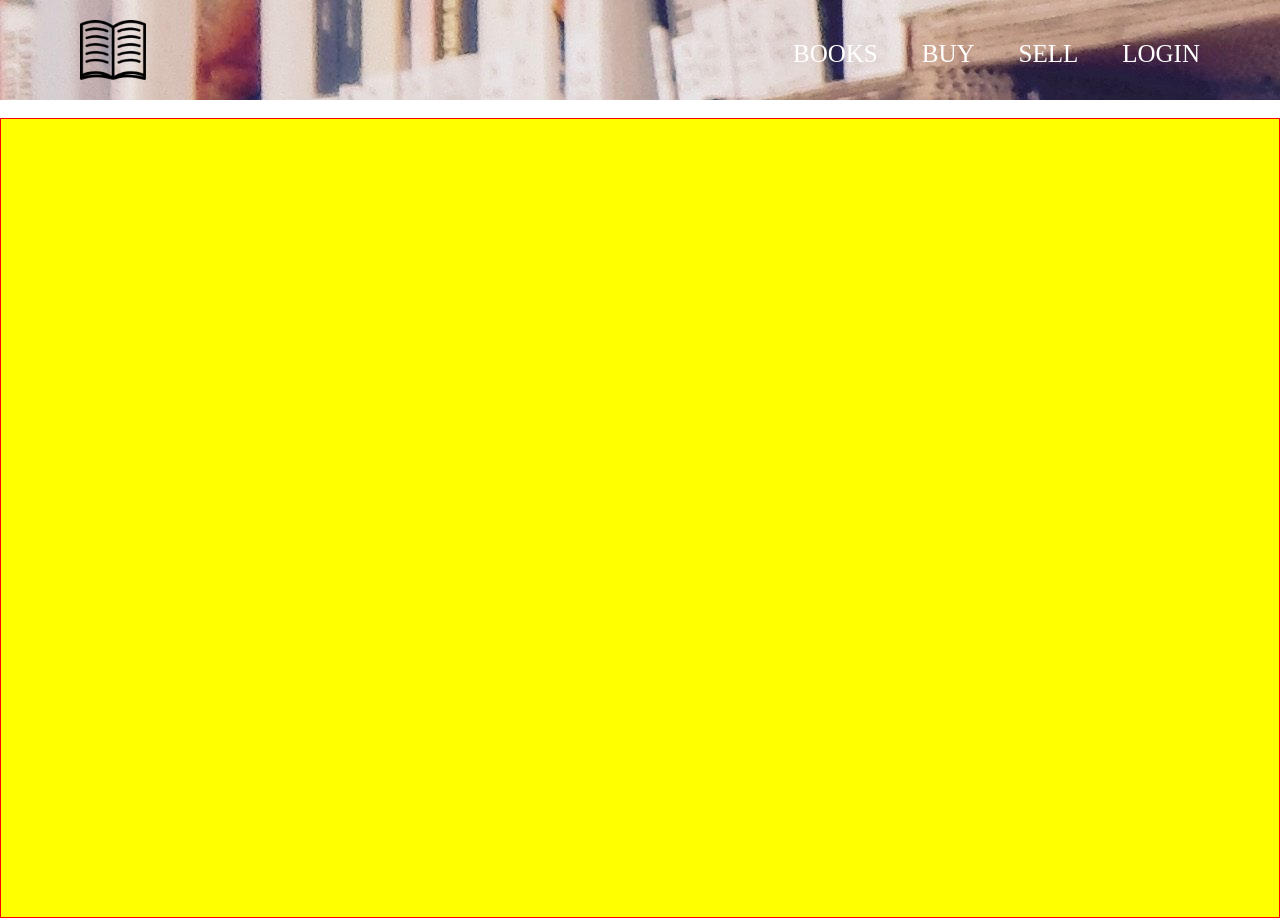
After one commit to vishwakarma-suraj/booksBazaar, a Django app: page /book_list/ in a window 1280 px wide. The commit adds this page. Run offline with Django 3.2, Linux system fonts and the light colour scheme.

Commit message:
book list page added

```diff
--- /dev/null
+++ b/booksBazaar/booksBazaar/app1/static/css/book_list.css
@@ -0,0 +1,65 @@
+
+*{
+	margin:0;
+	padding:0;
+	box-sizing:border-box;
+}
+
+
+.book-nav{
+
+	width:100%;
+	height:100px;
+
+	background:url(../images/1.jpg);
+
+}
+
+
+
+.book-logo {
+    height: 60px;
+    width: auto;
+    margin-left: 80px;
+    float: left;
+    margin-top: 20px;
+
+
+}
+
+.book-main-nav {
+    float: right;
+    margin-top: 40px;
+   padding-right:80px;
+
+}
+
+
+.book-main-nav li {
+
+    display: inline-block;
+    list-style: none;
+    margin-left: 40px;
+}
+
+
+
+
+
+.book-main-nav li a {
+
+color:white;
+    text-decoration: none;
+    font-size: 25px;
+}
+
+#bo-container{
+width:100%;
+height:100vh;
+border:1px solid red;
+padding-left:20px;
+padding-top:20px;
+overflow:hidden;
+background:yellow;
+
+}
--- a/booksBazaar/booksBazaar/app1/templates/app1/base.html
+++ b/booksBazaar/booksBazaar/app1/templates/app1/base.html
@@ -5,7 +5,8 @@
     <meta charset="utf-8" />
     <meta name="viewport" content="width=device-width, initial-scale=1.0" />
     <title></title>
-    <link rel="stylesheet" href="{% static 'css/main.css' %}" />
+{% block css%}
+{% endblock css%}
     <link rel="stylesheet" href="https://cdnjs.cloudflare.com/ajax/libs/font-awesome/4.7.0/css/font-awesome.min.css">
 
 </head>
--- /dev/null
+++ b/booksBazaar/booksBazaar/app1/templates/app1/books/book_list.html
@@ -0,0 +1,37 @@
+{% extends "app1/base.html" %}
+ {% load static %}
+{% block css%}
+
+ <link rel="stylesheet" href="{% static 'css/book_list.css' %}" />
+
+{% endblock css%}
+{% block content %}
+
+          <div class="book-nav">
+
+		   <img class="book-logo" src="{% static 'images/logo.png'%}">
+                <ul class="book-main-nav" id="book-check">
+                    <li><a href="#">BOOKS</a></li>
+                    <li><a href="#">BUY</a></li>
+                    <li><a href="#">SELL</a></li>
+                    <li><a href="#">LOGIN</a></li>
+
+                </ul>
+
+
+
+
+
+
+		  </div>
+
+
+
+<br>
+
+
+<div id="bo-container">
+
+
+ </div>
+ {% endblock %}
--- a/booksBazaar/booksBazaar/app1/urls.py
+++ b/booksBazaar/booksBazaar/app1/urls.py
@@ -8,5 +8,7 @@ app_name='app1'
 urlpatterns=[
 
     path('',views.index_page,name='index_page'),
+	path('book_list/',views.book_list,name='book_list'),
+	path('login/',views.login,name='login'),
 
 ]
--- a/booksBazaar/booksBazaar/app1/views.py
+++ b/booksBazaar/booksBazaar/app1/views.py
@@ -8,10 +8,13 @@ from .models import *
 def index_page(request):
     return render(request, 'app1/books/index.html')
 
+def book_list(request):
+	return render(request, 'app1/books/book_list.html')
+
 
 def login(request):
     c = {}
-    return render(request, 'login.html', c)
+    return render(request, 'app1/books/login.html', c)
 
 
 def loggedin(request):
```
Also changed, not shown: booksBazaar/booksBazaar/app1/templates/app1/books/index.html (+5 -2 lines).
